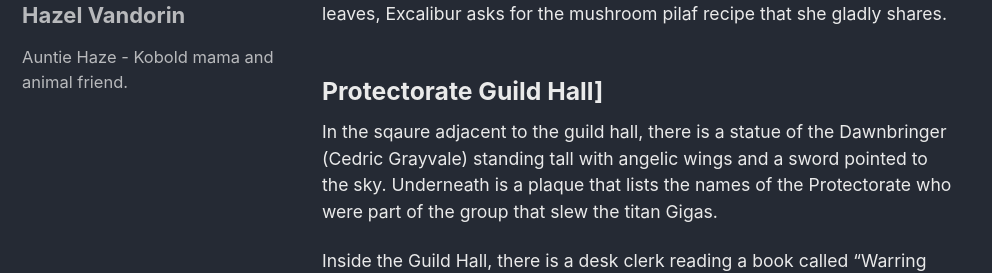
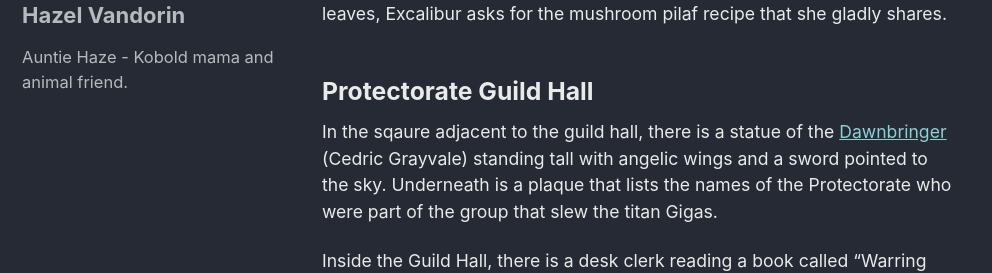
Before and after one commit to dej0608/terranea, a Jekyll site: the page built from _posts/2023-12-06-chapter-2-4.md, in a window 1280 px wide and 900 px high, scrolled down 842 px. Shown: the part 184-457 px from the top of the window, without its empty margins (0-992 px from the left). Built offline with Jekyll 4.4.1, drawn with Linux system fonts in a browser that asks for light colours; cached includes are drawn as plain includes; some of the changed lines change nothing that is shown.

Commit message:
typo fix and link add for ch2-4

```diff
--- a/_posts/2023-12-06-chapter-2-4.md
+++ b/_posts/2023-12-06-chapter-2-4.md
@@ -20,8 +20,8 @@ The party returns to the goblins who thank them for giving their home back. The
 
 The party returns to the Goose and Gander, hoping to find rooms to rent for the night. They clean themselves from the mess they’re covered in, for which the bouncers are very grateful. Inside, Nona informs them all the rooms are unfortunately booked, but she suggests going to see Charlie in the Dock Ward. He owns a small inn called the Safe Respite. Before he leaves, Excalibur asks for the mushroom pilaf recipe that she gladly shares.
 
-### Protectorate Guild Hall]
-In the sqaure adjacent to the guild hall, there is a statue of the Dawnbringer (Cedric Grayvale) standing tall with angelic wings and a sword pointed to the sky. Underneath is a plaque that lists the names of the Protectorate who were part of the group that slew the titan Gigas.
+### Protectorate Guild Hall
+In the sqaure adjacent to the guild hall, there is a statue of the [Dawnbringer](/history/#dawnbringer) (Cedric Grayvale) standing tall with angelic wings and a sword pointed to the sky. Underneath is a plaque that lists the names of the Protectorate who were part of the group that slew the titan Gigas.
 
 Inside the Guild Hall, there is a desk clerk reading a book called “Warring Vines.”  He claims it's about Druids. He briefly leaves and the group discovers it’s smut. Hazel promptly steals it.
 
```
